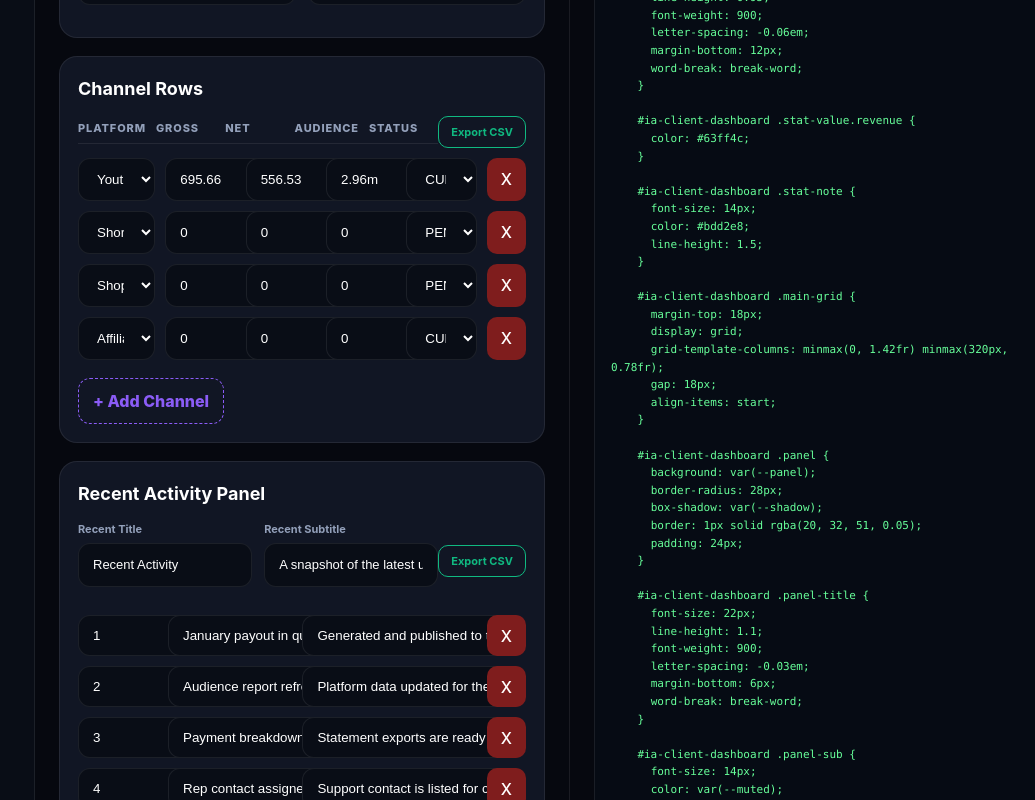
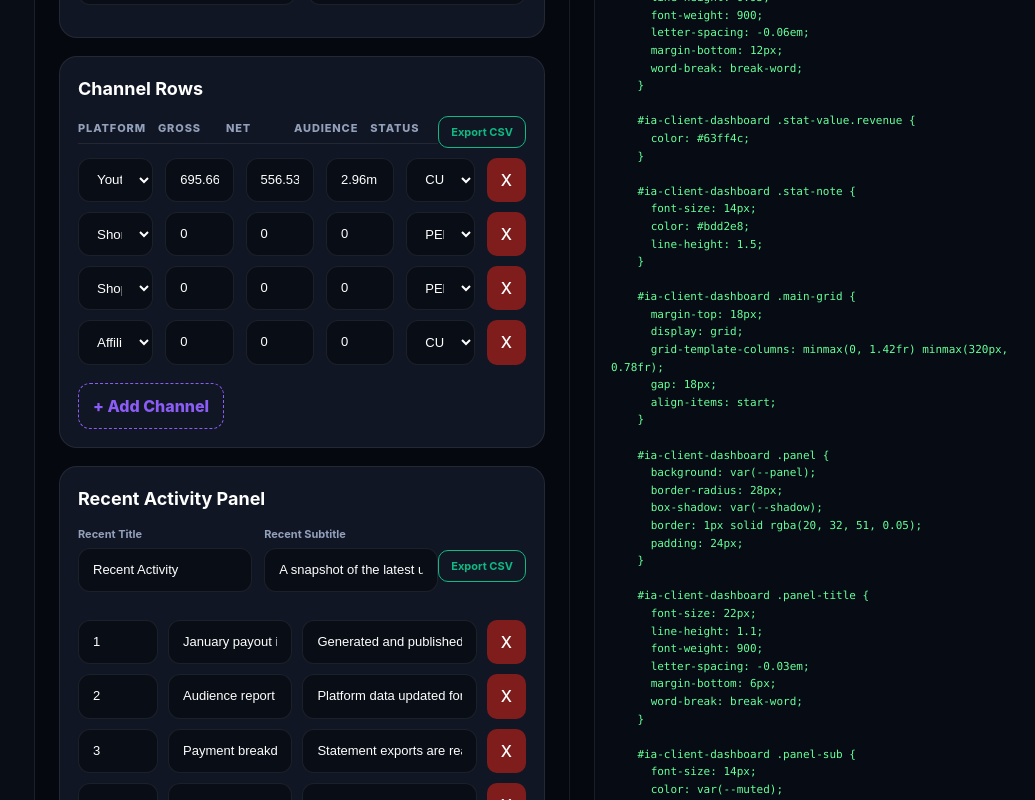
Before and after one commit to samleigh/ia-platform, a React (Vite) app: page / in a window 1280 px wide. Shown: the part 2960-3760 px from the top of the page, without its empty margins (245-1280 px from the left). Built offline with nearby package versions, Linux system fonts and the light colour scheme.

Commit message:
Field Size Updates

```diff
--- a/src/App.jsx
+++ b/src/App.jsx
@@ -1774,7 +1774,7 @@ export default function InArtistsMasterHub() {
       style={{
         display: "grid",
         gridTemplateColumns: "1.1fr 1fr 1fr 1fr 1fr auto",
-        gap: 10,
+        gap: 12,
         fontSize: 11,
         color: "#93a0ba",
         fontWeight: 800,
@@ -1815,7 +1815,7 @@ export default function InArtistsMasterHub() {
       style={{
         display: "grid",
         gridTemplateColumns: "1.1fr 1fr 1fr 1fr 1fr auto",
-        gap: 10,
+        gap: 12,
         marginBottom: 10
       }}
     >
@@ -2040,5 +2040,9 @@ const rowStyle = {
   border: "1px solid rgba(255,255,255,0.08)",
   borderRadius: 12,
   padding: "12px 14px",
-  outline: "none"
+  outline: "none",
+  fontSize: 13,
+  lineHeight: 1.4,
+  boxSizing: "border-box",
+  minHeight: 44
 };
```
